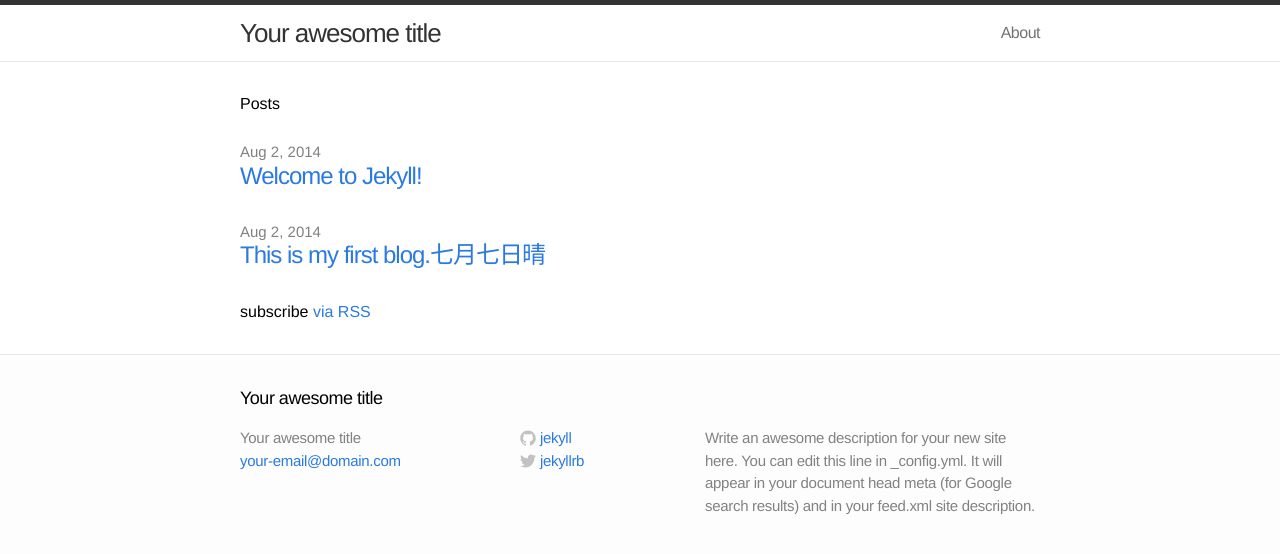
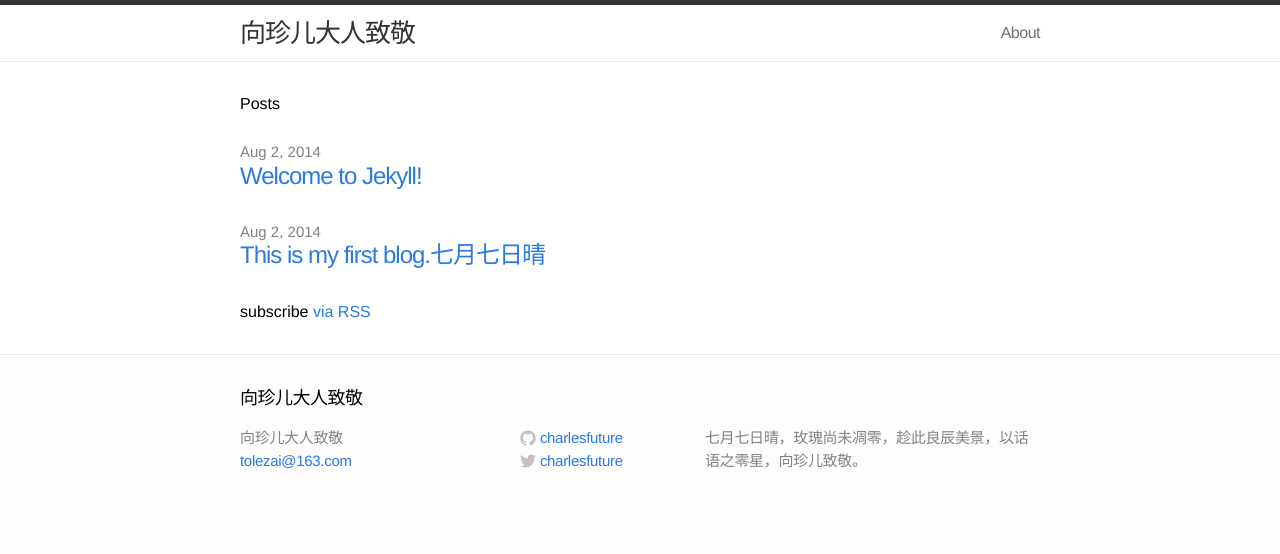
Before and after one commit to charlesfuture/charlesfuture.github.io, a Jekyll site: the page built from index.html, in a window 1280 px wide. Shown: the top 554 px of the page. Built offline with Jekyll 4.4.1, drawn with Linux system fonts in a browser that asks for light colours.

Commit message:
向珍儿致敬
七月七日

```diff
--- a/_config.yml
+++ b/_config.yml
@@ -1,11 +1,11 @@
 # Site settings
-title: Your awesome title
-email: your-email@domain.com
-description: "Write an awesome description for your new site here. You can edit this line in _config.yml. It will appear in your document head meta (for Google search results) and in your feed.xml site description."
+title: 向珍儿大人致敬
+email: tolezai@163.com
+description: "七月七日晴，玫瑰尚未凋零，趁此良辰美景，以话语之零星，向珍儿致敬。"
 baseurl: ""
-url: "http://yourdomain.com"
-twitter_username: jekyllrb
-github_username:  jekyll
+url: "http://www.0sta.com"
+twitter_username: charlesfuture
+github_username:  charlesfuture
 
 # Build settings
 markdown: kramdown
```
